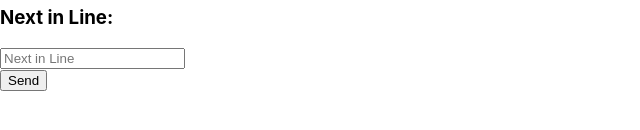
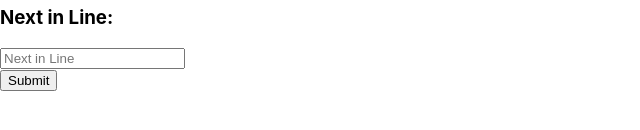
Before and after one commit to whitejamesthe2nd/edwardsSite, a React (Create React App) app: page /EdwardsPlace in a window 1280 px wide. Shown: the part 200-330 px from the top of the page, without its empty margins (0-640 px from the left). Built offline with nearby package versions, Linux system fonts and the light colour scheme.

Commit message:
whats good

```diff
--- a/src/Components/EdwardsPlace/EdwardsPlaceComponent.js
+++ b/src/Components/EdwardsPlace/EdwardsPlaceComponent.js
@@ -37,7 +37,7 @@
                 console.log(person);
                 setPerson(e.target.value)}}></input>
             <br />
-            <button type='submit'>Send</button>
+            <button type='submit'>Submit</button>
             </form>
 
         </div>
```
